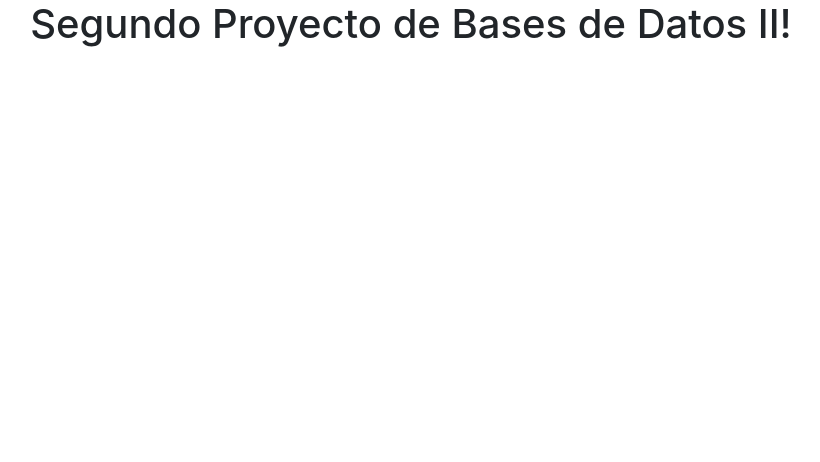
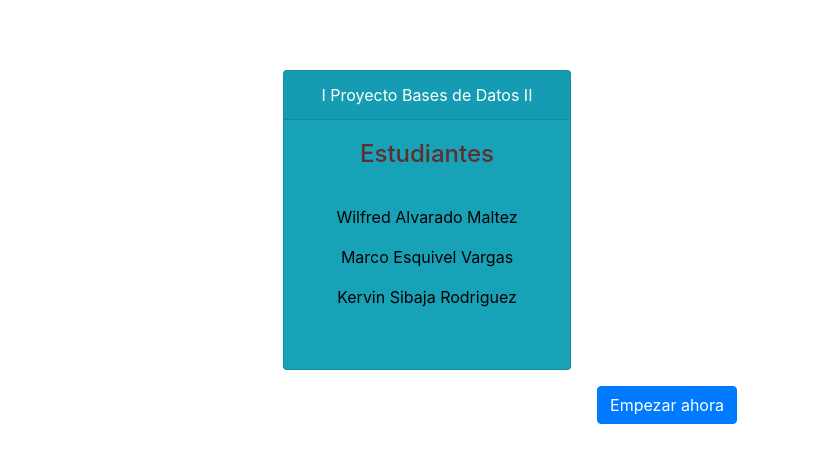
Before and after one commit to wilcr20/Segundo_Proyecto_BasesII, an Angular app: page /ingreso in a window 1280 px wide. Shown: the top 462 px of the page, without its empty margins (229-1049 px from the left). Built offline with nearby package versions, Linux system fonts and the light colour scheme.

Commit message:
Prueba de rutas

```diff
--- a/src/app/app.component.html
+++ b/src/app/app.component.html
@@ -1,5 +1,6 @@
 <!--The content below is only a placeholder and can be replaced.-->
 <div style="text-align:center">
-    <h1>
-        Segundo Proyecto de Bases de Datos II!
-    </h1>
+
+    <router-outlet></router-outlet>
+
+</div>
--- /dev/null
+++ b/src/app/app.routes.ts
@@ -0,0 +1,13 @@
+import {RouterModule, Routes} from '@angular/router';
+import { IngresoCentralComponent } from './components/ingreso-central/ingreso-central.component';
+import {HomeComponent} from'./components/home/home.component';
+
+
+// arreglo de rutas
+const APP_ROUTES: Routes =[
+    { path: 'ingreso', component: IngresoCentralComponent},
+    { path: 'home', component: HomeComponent},
+    { path: '**',pathMatch: 'full', redirectTo:'ingreso' }
+];
+
+export const APP_ROUTING= RouterModule.forRoot(APP_ROUTES);
--- /dev/null
+++ b/src/app/components/home/home.component.html
@@ -0,0 +1,3 @@
+<p>
+  home works!
+</p>
--- /dev/null
+++ b/src/app/components/home/home.component.ts
@@ -0,0 +1,15 @@
+import { Component, OnInit } from '@angular/core';
+
+@Component({
+  selector: 'app-home',
+  templateUrl: './home.component.html',
+  styleUrls: ['./home.component.css']
+})
+export class HomeComponent implements OnInit {
+
+  constructor() { }
+
+  ngOnInit() {
+  }
+
+}
--- /dev/null
+++ b/src/app/components/ingreso-central/ingreso-central.component.html
@@ -0,0 +1,55 @@
+<div class="card_center">
+
+    <div class=" card text-white  text-center bg-info mb-3" style="max-width: 18rem;">
+        <div class="card-header">I Proyecto Bases de Datos II</div>
+        <div class="card-body">
+            <h4 style="color:rgb(97, 46, 46)" class="card-title">Estudiantes</h4>
+            <br>
+            <blockquote style="color:black" class="card-text">Wilfred Alvarado Maltez</blockquote>
+            <blockquote style="color:black" class="card-text">Marco Esquivel Vargas</blockquote>
+            <blockquote style="color:black" class="card-text">Kervin Sibaja Rodriguez</blockquote>
+            <br>
+        </div>
+    </div>
+
+
+    <button type="button" class="btn btn-primary" data-toggle="modal" data-target="#loginModal">Empezar ahora</button>
+
+    <div class="modal fade special-card" id="loginModal" tabindex="-1" role="dialog" aria-labelledby="loginModallLabel" aria-hidden="true">
+        <div class="modal-dialog" role="document">
+            <div class="modal-content">
+                <div class="modal-header">
+                    <h5 class="modal-title" id="loginModal">Ingrese los datos solicitados</h5>
+                    <button type="button" class="close" data-dismiss="modal" aria-label="Close">
+              <span aria-hidden="true">&times;</span>
+            </button>
+                </div>
+                <div class="modal-body">
+                    <form>
+                        <div class="form-group">
+                            <label class="col-form-label">Ip del Servidor:</label>
+                            <input type="text" [(ngModel)]="ipServer" name="ipServer" placeholder="Ej: 127.0.0.1" class="form-control" id="ip-name" required>
+                        </div>
+                        <div class="form-group">
+                            <label class="col-form-label">Usuario:</label>
+                            <input type="text" [(ngModel)]="user" name="user" class="form-control" id="message-text">
+                        </div>
+                        <div class="form-group">
+                            <label class="col-form-label">Contraseña:</label>
+                            <input type="text" [(ngModel)]="pasw" name="pasw" class="form-control" id="pass">
+                        </div>
+
+                    </form>
+                </div>
+                <div class="modal-footer">
+                    <button type="button" id="closemodal" class="btn btn-secondary" data-dismiss="modal">Cancelar</button>
+                    <button type="button" (click)="conect()" class="btn btn-success">Conectar</button>
+                </div>
+            </div>
+        </div>
+    </div>
+
+
+
+
+</div>
--- /dev/null
+++ b/src/app/components/ingreso-central/ingreso-central.component.ts
@@ -0,0 +1,21 @@
+import { Component, OnInit } from '@angular/core';
+
+@Component({
+  selector: 'app-ingreso-central',
+  templateUrl: './ingreso-central.component.html',
+  styleUrls: ['./ingreso-central.component.css']
+})
+export class IngresoCentralComponent  {
+
+  constructor() { }
+
+   ipServer:string="localhost";
+   user:string ="Wilfred";
+   pasw:string="123456789";
+   public datos:any;
+
+
+
+
+
+}
--- a/src/styles.css
+++ b/src/styles.css
@@ -1 +1,6 @@
 /* You can add global styles to this file, and also import other style files */
+
+.card_center {
+    padding-left: 40%;
+    padding-top: 70px;
+}
```
Also changed, not shown: src/app/app.module.ts (+16 -2 lines), src/app/components/home/home.component.css (added), src/app/components/ingreso-central/ingreso-central.component.css (added), 1 other file (tests, documents, lock files or other folders).
